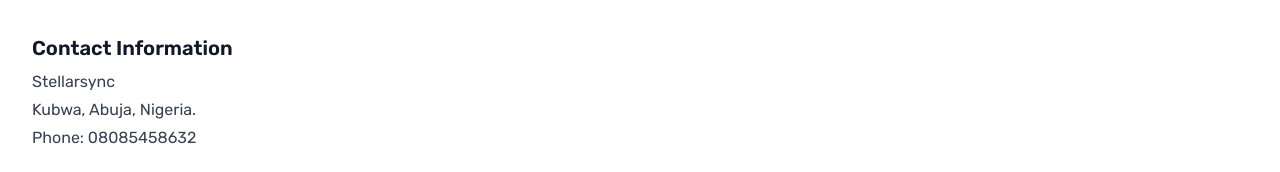
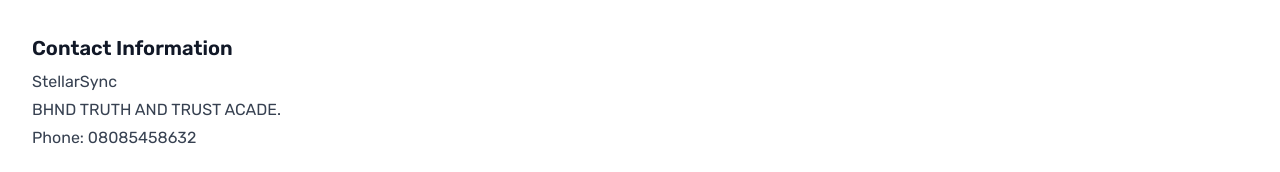
Before and after one commit to abdrzqsalihu/stellar-sync, a Next.js app: page /policies in a window 1280 px wide. Shown: the part 263-435 px from the top of the page. Built offline with nearby package versions, Linux system fonts and the light colour scheme.

Commit message:
docs(policies): update company name and address in contact info
Update the displayed company name from 'Stellarsync' to 'StellarSync' and change the address to 'BHND TRUTH AND TRUST ACADE.' to reflect current business details.

```diff
--- a/app/(pages)/policies/page.tsx
+++ b/app/(pages)/policies/page.tsx
@@ -23,8 +23,8 @@ function Policies() {
               Contact Information
             </h3>
             <div className="space-y-1 text-sm md:text-base">
-              <p>Stellarsync</p>
-              <p>Kubwa, Abuja, Nigeria.</p>
+              <p>StellarSync</p>
+              <p>BHND TRUTH AND TRUST ACADE.</p>
               <p>Phone: 08085458632</p>
               {/* <p>Email: abdrzq.salihu@gmail.com</p> */}
             </div>
```
